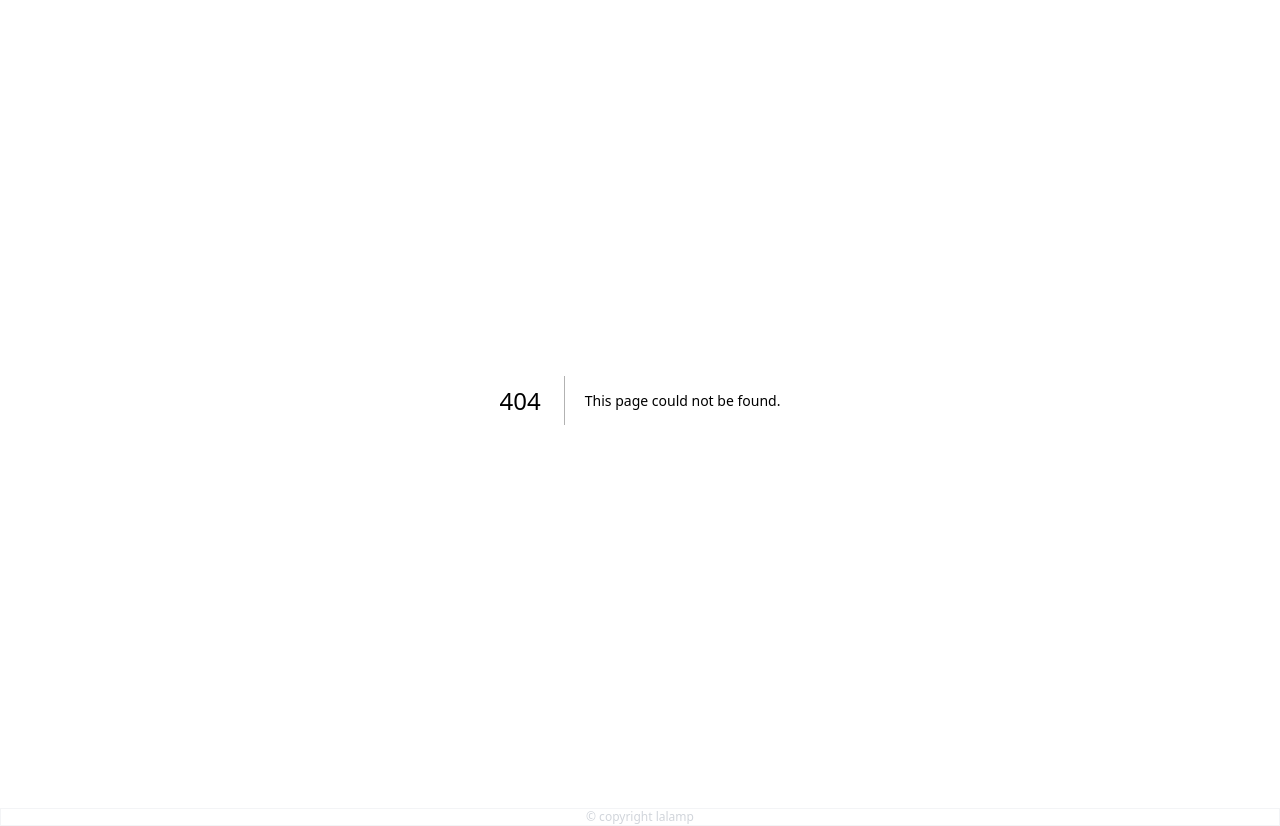
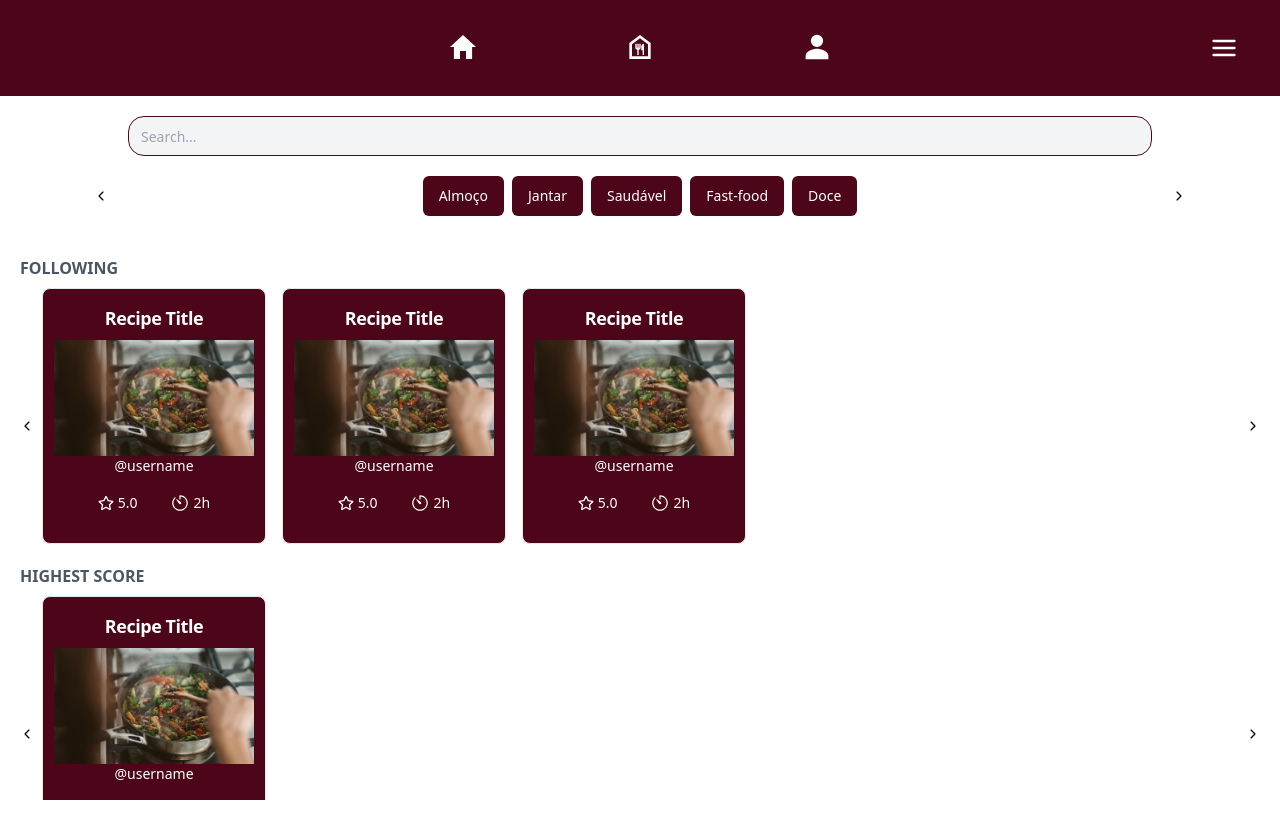
Before and after one commit to lalamp/project_recipesApp, a Next.js app: page /mainPage in a window 1280 px wide. Before the commit this address had no page. After the commit the page ends 800 px from the top, so only its background shows below. Built offline with nearby package versions, Linux system fonts and the light colour scheme.

Commit message:
feat: created main page and upadate features in user account page

```diff
--- a/app/components/Footer.tsx
+++ /dev/null
@@ -1,9 +0,0 @@
-const Footer = () => {
-  return (
-    <footer className="flex fix bottom-0 justify-center items-center w-full h-10 border border-gray-100 mt-2">
-        <p className="text-xs text-gray-300"> © copyright lalamp </p>
-    </footer>
-  )
-}
-
-export default Footer
--- a/app/components/Header2.tsx
+++ b/app/components/Header2.tsx
@@ -1,24 +1,36 @@
+import Link from "next/link";
+
 import { IoMdHome } from "react-icons/io";
 import { IoPersonSharp } from "react-icons/io5";
 import { MdOutlineFoodBank } from "react-icons/md";
+import { LuAlignJustify } from "react-icons/lu";
 
 import { Button } from "./ui/button";
 
 const Header2 = () => {
   return (
     <>
-      <header className="flex justify-center items-center bg-rose-950 h-20 sm:h-24 w-full mb-5">
+      <header className="flex justify-center items-center bg-rose-950 h-20 sm:h-24 w-full mb-5 relative">
         <div className="flex justify-between sm:w-1/3">
+          <Link href="/mainPage">
             <Button>
               <IoMdHome className="w-10 h-8 text-white" />
             </Button>
+          </Link>
+          <Link href="">
             <Button>
               <MdOutlineFoodBank className="w-10 h-8 text-white" />
             </Button>
+          </Link>
+          <Link href="/userAccount/1">
             <Button>
               <IoPersonSharp className="w-10 h-7 text-white" />
             </Button>
+          </Link>
         </div>
+        <Button className="absolute right-2 md:right-5">
+            <LuAlignJustify className="w-10 h-7 text-white" />
+        </Button>
       </header>
     </>
   );
--- a/app/layout.tsx
+++ b/app/layout.tsx
@@ -1,7 +1,5 @@
 import type { Metadata } from "next";
 import "./globals.css";
-import Footer from "./components/Footer";
-
 
 export const metadata: Metadata = {
   title: "Recipies App",
@@ -16,9 +14,8 @@ export default function RootLayout({
   return (
     <html lang="pt-br">
       <body className="h-screen">
-        <div className="flex h-full flex-col">
-            <div className="flex-1">{children}</div>
-            <Footer />
+        <div className="flex flex-col h-screen">
+            {children}
         </div>
       </body>
     </html>
--- /dev/null
+++ b/app/mainPage/page.tsx
@@ -0,0 +1,67 @@
+import React from "react"
+import Image from "next/image"
+
+import Header2 from "../components/Header2"
+import RecipeCard from "../components/RecipeCard"
+
+import { Input } from "../components/ui/input"
+import { Button } from "../components/ui/button"
+
+import { IoIosArrowForward } from "react-icons/io";
+import { IoIosArrowBack } from "react-icons/io";
+
+export default function Home() {
+  return (
+    <div className="flex flex-col h-screen">
+      {/* Header */}
+      <Header2 />
+
+      {/* Main */}
+      <main className="flex-1 flex flex-col items-center overflow-auto">
+        {/* Busca */}
+        <div className="w-4/5">
+            <Input type="text" placeholder="Search..." className="rounded-2xl border border-rose-950 bg-gray-100"/>
+        </div>
+
+        {/* Busca Rápida */}
+        <div className="flex w-full items-center justify-center">
+            <Button className="p-0"><IoIosArrowBack/></Button>
+            <div className="flex w-4/5 m-5 gap-2 overflow-auto [&::-webkit-scrollbar]:hidden md:justify-center">
+                <Button className="bg-rose-950 text-white">Almoço</Button>
+                <Button className="bg-rose-950 text-white">Jantar</Button>
+                <Button className="bg-rose-950 text-white">Saudável</Button>
+                <Button className="bg-rose-950 text-white">Fast-food</Button>
+                <Button className="bg-rose-950 text-white">Doce</Button>
+            </div>
+            <Button className="p-0"><IoIosArrowForward/></Button>
+        </div>
+
+
+        {/* Feed */}
+        <div className="flex flex-col w-full p-5">
+            {/* Following */}
+            <p className="font-bold text-gray-600 mb-2">FOLLOWING</p>
+            <div className="flex w-full items-center">
+              <Button className="p-0 mr-2"><IoIosArrowBack/></Button>
+              <div className="flex w-full gap-4 overflow-auto [&::-webkit-scrollbar]:hidden mb-5">
+                  <RecipeCard />
+                  <RecipeCard />
+                  <RecipeCard />
+              </div>
+              <Button className="p-0 ml-2"><IoIosArrowForward/></Button>
+            </div>
+
+            {/* Most Popular */}
+            <p className="font-bold text-gray-600 mb-2">HIGHEST SCORE</p>
+            <div className="flex w-full items-center">
+              <Button className="p-0 mr-2"><IoIosArrowBack/></Button>
+              <div className="w-full flex gap-4 overflow-auto [&::-webkit-scrollbar]:hidden mb-5">
+                  <RecipeCard />
+              </div>
+              <Button className="p-0 ml-2"><IoIosArrowForward/></Button>
+            </div>
+        </div>
+      </main>
+    </div>
+  )
+}
--- a/app/userAccount/[id]/page.tsx
+++ b/app/userAccount/[id]/page.tsx
@@ -1,5 +1,6 @@
 import Header2 from "@/app/components/Header2";
 import RecipeCard from "@/app/components/RecipeCard";
+
 import {
   Avatar,
   AvatarFallback,
@@ -9,12 +10,14 @@ import { Button } from "@/app/components/ui/button";
 
 const UserAccount = () => {
   return (
-    <>
+    <div className="flex flex-col h-screen">
+      {/* Header */}
       <Header2 />
 
-      <main className="flex flex-col m-2 md:flex-row md:pl-5 gap-2 md:gap-8">
+      {/* Main */}
+      <main className="flex-1 flex flex-col overflow-auto gap-2 md:flex-row md:pl-5 md:gap-8">
         {/* Perfil */}
-        <div className="flex md:flex-col items-center justify-center p-3 w-full md:w-2/6 lg:w-1/5 gap-5 md:gap-2">
+        <div className="flex md:flex-col items-center p-3 w-full md:w-2/6 lg:w-1/5 gap-5 md:gap-2">
           {/* Avatar */}
           <div className="flex flex-col text-center">
             <Avatar className="h-28 w-28 md:w-36 md:h-36">
@@ -25,7 +28,7 @@ const UserAccount = () => {
           </div>
 
           {/* Infos Perfil */}
-          <div className="flex flex-col items-center justify-center gap-5 w-4/5 md:w-full">
+          <div className="flex flex-col items-center gap-5 w-4/5 md:w-full">
             <h3 className="text-rose-950 font-bold">@username</h3>
             <div className="flex flex-row  w-full justify-center">
               <Button className="flex flex-col font-normal">
@@ -39,20 +42,33 @@ const UserAccount = () => {
             </div>
             <p className="text-rose-950 bg-gray-100 rounded-md w-full text-center p-2">
               Lorem ipsum dolor sit amet, consectetur adipisicing elit. Et,
-              earum quas. Quidem odit, minus totam reiciendis incidunt fugiat?
-              Officiis sed deleniti nesciunt placeat possimus eveniet impedit
-              magnam expedita cumque atque.
+              earum quas.
             </p>
           </div>
         </div>
 
         {/* Posts */}
-        <div className="h-fit w-full p-3">
-            <p className="font-bold text-gray-600 mb-2">POSTS</p>
-            <RecipeCard/> {/* map com todas as receitas */}
+        <div className="p-3">
+          <p className="font-bold text-gray-600 mb-2">POSTS</p>
+          <div className="grid grid-cols-2 justify-items-center gap-2 sm:flex sm:flex-wrap sm:justify-center md:overflow-auto md:h-5/6">
+              <RecipeCard/>
+              <RecipeCard/>
+              <RecipeCard/>
+              <RecipeCard/>
+              <RecipeCard/>
+              <RecipeCard/>
+              <RecipeCard/>
+              <RecipeCard/>
+              <RecipeCard/>
+              <RecipeCard/>
+              <RecipeCard/>
+              <RecipeCard/>
+              <RecipeCard/>
+          </div>
         </div>
+
       </main>
-    </>
+    </div>
   );
 };
 
```
Lines whose indentation alone changed are shown as unchanged.
